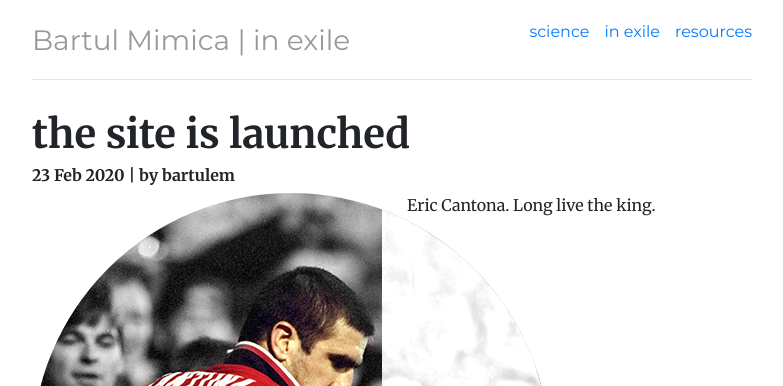
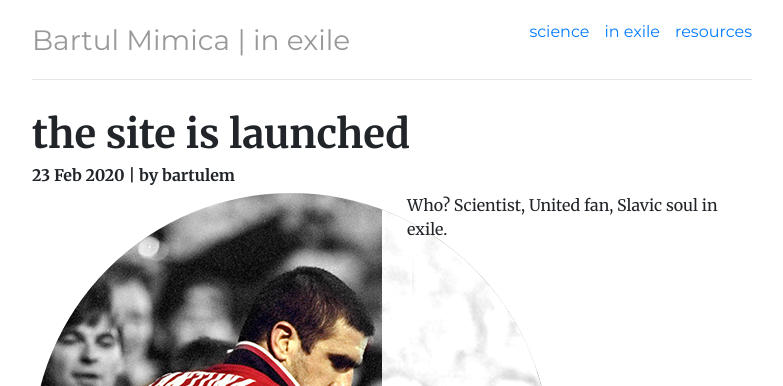
Before and after one commit to bartulem/bartulem.github.io, a Jekyll site: the page built from inexile/_posts/2020-02-23-bartulem-site-launched.md, in a window 1280 px wide. Shown: the top 386 px of the page, without its empty margins (248-1031 px from the left). Built offline with Jekyll 4.4.1, drawn with Linux system fonts in a browser that asks for light colours; comment, search, counter and statistics services are not loaded.

Commit message:
Update 2020-02-23-bartulem-site-launched.md

```diff
--- a/inexile/_posts/2020-02-23-bartulem-site-launched.md
+++ b/inexile/_posts/2020-02-23-bartulem-site-launched.md
@@ -1,6 +1,6 @@
 ---
 layout: post_with_cols
-description: The who, what, why and whence of this platform.
+description: /the who, what, why and whence of this platform.
 category: in exile
 title: "the site is launched"
 author: bartulem
@@ -12,5 +12,5 @@ date: 2020-02-23
 </div>
 
 <div class="col-sm-6">
-  <p> Eric Cantona. Long live the king. </p>
+  <p> Who? Scientist, United fan, Slavic soul in exile. </p>
 </div>
```
